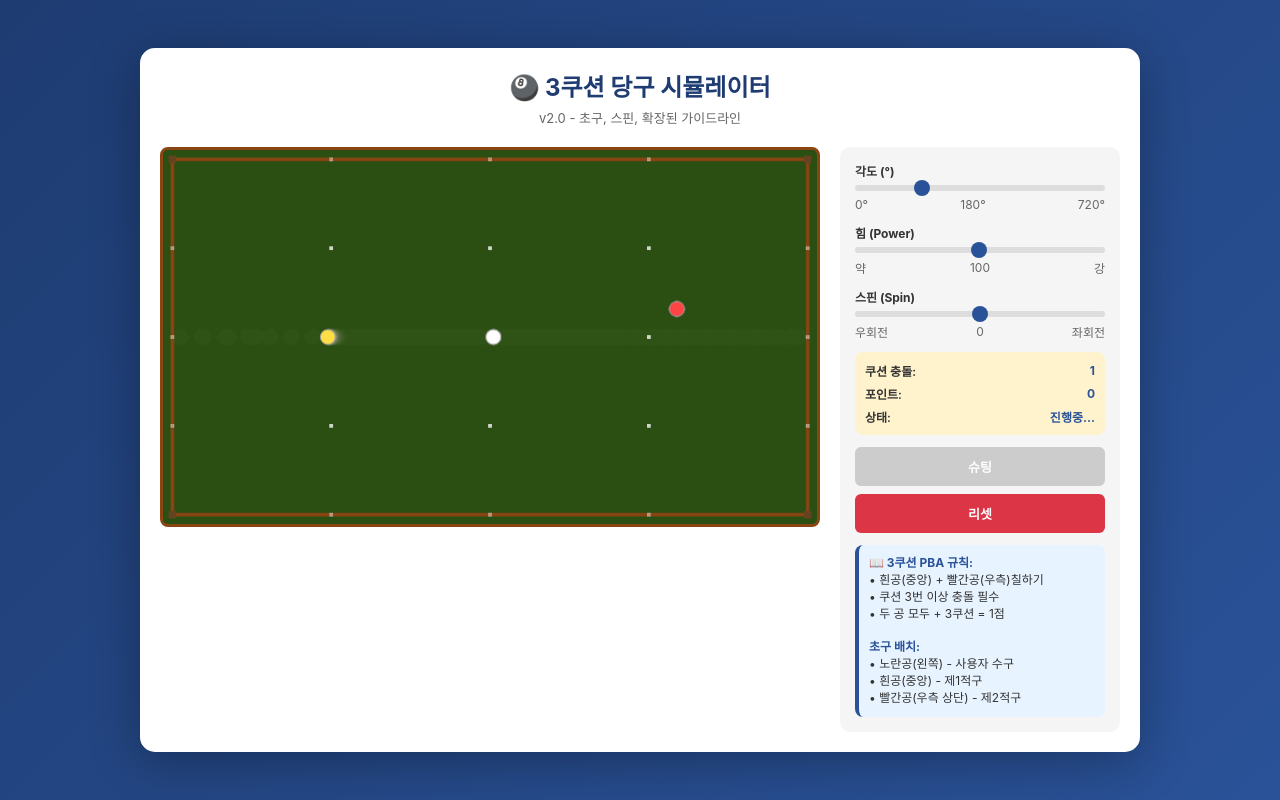
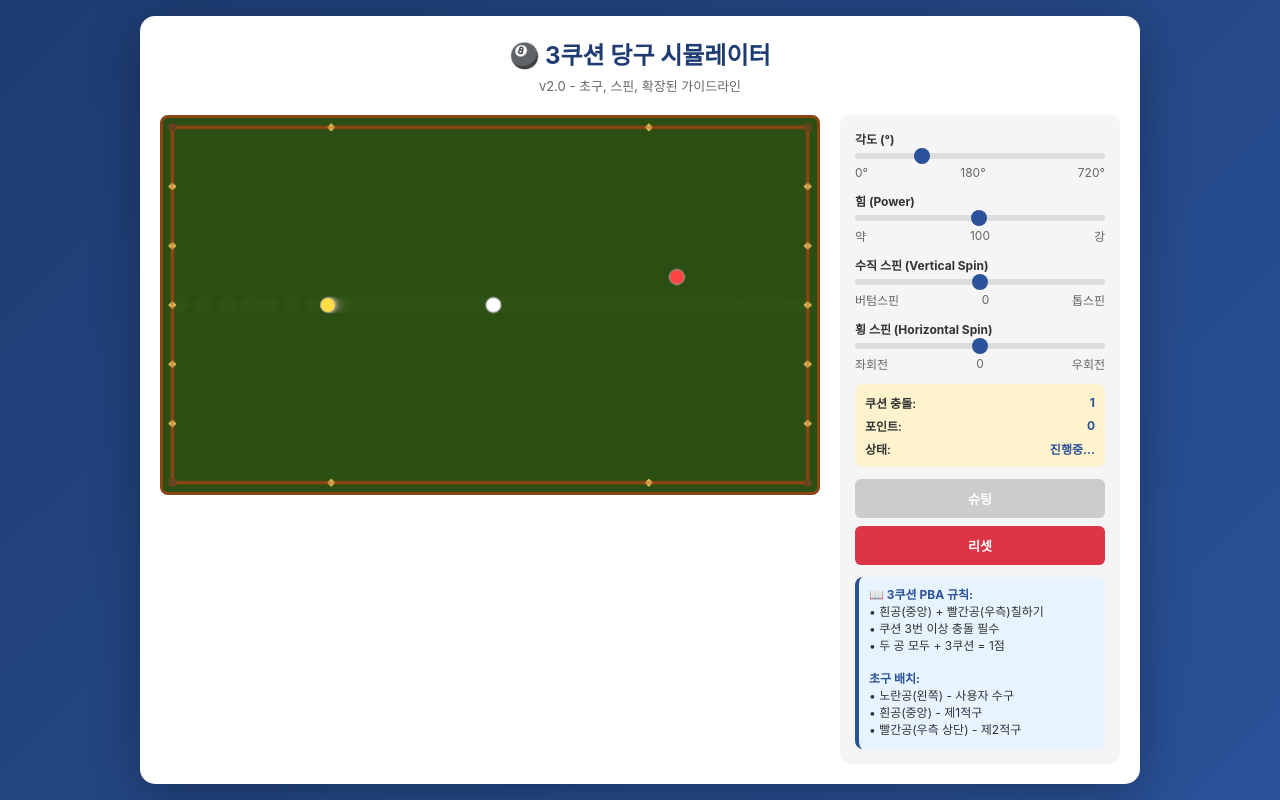
Before and after one commit to zuhthebeg/tools, a plain HTML site: page billiards/index.html in a window 1280 px wide. Both pictures are taken after a click on the button "슈팅". Drawn offline with Linux system fonts and the light colour scheme.

Commit message:
캐롬 당구: 18개 다이아몬드 + 톱/버텀스핀 + 쿠션 복원력

```diff
--- a/billiards/index.html
+++ b/billiards/index.html
@@ -249,12 +249,22 @@
                 </div>
 
                 <div class="control-group">
-                    <label>스핀 (Spin)</label>
+                    <label>수직 스핀 (Vertical Spin)</label>
                     <input type="range" id="spinInput" min="-100" max="100" value="0" />
                     <div class="value-display">
+                        <span>버텀스핀</span>
+                        <span id="spinValue">0</span>
+                        <span>톱스핀</span>
+                    </div>
+                </div>
+
+                <div class="control-group">
+                    <label>횡 스핀 (Horizontal Spin)</label>
+                    <input type="range" id="horizontalSpinInput" min="-100" max="100" value="0" />
+                    <div class="value-display">
+                        <span>좌회전</span>
+                        <span id="horizontalSpinValue">0</span>
                         <span>우회전</span>
-                        <span id="spinValue">0</span>
-                        <span>좌회전</span>
                     </div>
                 </div>
 
@@ -299,9 +309,9 @@
 
         // Game state
         let gameState = {
-            cueBall: { x: 100, y: 200, vx: 0, vy: 0, spin: 0, spinX: 0, spinY: 0 }, // 노란공 (수구 - 왼쪽)
-            targetBall1: { x: 350, y: 200, vx: 0, vy: 0, spin: 0, spinX: 0, spinY: 0 }, // 흰공 (중앙)
-            targetBall2: { x: 550, y: 170, vx: 0, vy: 0, spin: 0, spinX: 0, spinY: 0 }, // 빨간공 (우측, 흰공 위에)
+            cueBall: { x: 100, y: 200, vx: 0, vy: 0, spin: 0, spinX: 0, spinY: 0, spinVertical: 0 }, // 노란공 (수구 - 왼쪽)
+            targetBall1: { x: 350, y: 200, vx: 0, vy: 0, spin: 0, spinX: 0, spinY: 0, spinVertical: 0 }, // 흰공 (중앙)
+            targetBall2: { x: 550, y: 170, vx: 0, vy: 0, spin: 0, spinX: 0, spinY: 0, spinVertical: 0 }, // 빨간공 (우측, 흰공 위에)
             cushionHits: 0,
             score: 0,
             isRunning: false,
@@ -318,9 +328,11 @@
         const angleInput = document.getElementById('angleInput');
         const powerInput = document.getElementById('powerInput');
         const spinInput = document.getElementById('spinInput');
+        const horizontalSpinInput = document.getElementById('horizontalSpinInput');
         const angleValue = document.getElementById('angleValue');
         const powerValue = document.getElementById('powerValue');
         const spinValue = document.getElementById('spinValue');
+        const horizontalSpinValue = document.getElementById('horizontalSpinValue');
         const cushionHitsDisplay = document.getElementById('cushionHits');
         const scoreDisplay = document.getElementById('score');
         const statusDisplay = document.getElementById('status');
@@ -340,19 +352,29 @@
             spinValue.textContent = spinVal;
         });
 
+        horizontalSpinInput.addEventListener('input', () => {
+            const spinVal = parseInt(horizontalSpinInput.value);
+            horizontalSpinValue.textContent = spinVal;
+        });
+
         function shoot() {
             if (gameState.isRunning) return;
 
             const angle = (parseInt(angleInput.value) * Math.PI) / 180;
             const power = parseInt(powerInput.value);
-            const spin = parseInt(spinInput.value) * 0.1;
+            const verticalSpin = parseInt(spinInput.value) * 0.15; // 톱/버텀스핀 (위/아래 회전)
+            const horizontalSpin = parseInt(horizontalSpinInput.value) * 0.1; // 횡스핀 (좌/우 회전)
             const speed = power * 0.3;
 
             gameState.cueBall.vx = Math.cos(angle) * speed;
             gameState.cueBall.vy = Math.sin(angle) * speed;
-            gameState.cueBall.spin = spin;
-            gameState.cueBall.spinX = Math.cos(angle) * spin * 0.5;
-            gameState.cueBall.spinY = Math.sin(angle) * spin * 0.5;
+
+            // 수직 스핀 (톱스핀: +, 버텀스핀: -)
+            gameState.cueBall.spinVertical = verticalSpin;
+
+            // 횡 스핀 (이전 spinX/spinY)
+            gameState.cueBall.spinX = Math.cos(angle) * horizontalSpin * 0.5;
+            gameState.cueBall.spinY = Math.sin(angle) * horizontalSpin * 0.5;
 
             gameState.isRunning = true;
             gameState.cushionHits = 0;
@@ -362,9 +384,9 @@
 
         function resetGame() {
             gameState = {
-                cueBall: { x: 100, y: 200, vx: 0, vy: 0, spin: 0, spinX: 0, spinY: 0 },
-                targetBall1: { x: 350, y: 200, vx: 0, vy: 0, spin: 0, spinX: 0, spinY: 0 },
-                targetBall2: { x: 550, y: 170, vx: 0, vy: 0, spin: 0, spinX: 0, spinY: 0 },
+                cueBall: { x: 100, y: 200, vx: 0, vy: 0, spin: 0, spinX: 0, spinY: 0, spinVertical: 0 },
+                targetBall1: { x: 350, y: 200, vx: 0, vy: 0, spin: 0, spinX: 0, spinY: 0, spinVertical: 0 },
+                targetBall2: { x: 550, y: 170, vx: 0, vy: 0, spin: 0, spinX: 0, spinY: 0, spinVertical: 0 },
                 cushionHits: 0,
                 score: gameState.score,
                 isRunning: false,
@@ -383,6 +405,8 @@
             powerValue.textContent = '100';
             spinInput.value = 0;
             spinValue.textContent = '0';
+            horizontalSpinInput.value = 0;
+            horizontalSpinValue.textContent = '0';
             cushionHitsDisplay.textContent = '0';
             statusDisplay.textContent = '준비중';
             shootBtn.disabled = false;
@@ -399,16 +423,27 @@
                 // Apply spin friction
                 ball.spinX *= gameState.spinFriction;
                 ball.spinY *= gameState.spinFriction;
+                ball.spinVertical *= gameState.spinFriction;
 
-                // Convert spin to velocity (스핀을 더 크게 반영)
+                // Convert horizontal spin to lateral velocity
                 ball.vx += ball.spinX * 0.15;
                 ball.vy += ball.spinY * 0.15;
+
+                // Convert vertical spin to forward/backward motion (스핀으로 인한 복원력)
+                const angle = Math.atan2(ball.vy, ball.vx);
+                const speed = Math.sqrt(ball.vx * ball.vx + ball.vy * ball.vy);
+                if (speed > 0.1) {
+                    // 톱스핀(+): 진행방향 유지, 버텀스핀(-): 진행방향 역전
+                    ball.vx += Math.cos(angle) * ball.spinVertical * 0.1;
+                    ball.vy += Math.sin(angle) * ball.spinVertical * 0.1;
+                }
 
                 // Stop if velocities are too small
                 if (Math.abs(ball.vx) < 0.1) ball.vx = 0;
                 if (Math.abs(ball.vy) < 0.1) ball.vy = 0;
                 if (Math.abs(ball.spinX) < 0.05) ball.spinX = 0;
                 if (Math.abs(ball.spinY) < 0.05) ball.spinY = 0;
+                if (Math.abs(ball.spinVertical) < 0.05) ball.spinVertical = 0;
 
                 // Update positions
                 ball.x += ball.vx;
@@ -449,6 +484,8 @@
                 ball.y = gameState.margin + gameState.ballRadius;
                 ball.vy *= -0.9;
                 ball.spinX *= -0.8;
+                // 수직 스핀: 충돌 후 복원력으로 기존 진행방향 유지 (진행 방향의 스핀은 점진적으로 복원)
+                ball.spinVertical *= -0.6; // 톱/버텀 스핀 부분 반전 (충돌 후 복원력 작용)
                 hitWall = true;
             }
 
@@ -456,6 +493,7 @@
                 ball.y = gameState.tableHeight - gameState.margin - gameState.ballRadius;
                 ball.vy *= -0.9;
                 ball.spinX *= -0.8;
+                ball.spinVertical *= -0.6;
                 hitWall = true;
             }
 
@@ -464,6 +502,7 @@
                 ball.x = gameState.margin + gameState.ballRadius;
                 ball.vx *= -0.9;
                 ball.spinY *= -0.8;
+                ball.spinVertical *= -0.6;
                 hitWall = true;
             }
 
@@ -471,6 +510,7 @@
                 ball.x = gameState.tableWidth - gameState.margin - gameState.ballRadius;
                 ball.vx *= -0.9;
                 ball.spinY *= -0.8;
+                ball.spinVertical *= -0.6;
                 hitWall = true;
             }
 
@@ -547,19 +587,58 @@
             ctx.lineWidth = 3;
             ctx.strokeRect(gameState.margin, gameState.margin, gameState.tableWidth - gameState.margin * 2, gameState.tableHeight - gameState.margin * 2);
 
-            // Draw diamond points (포인트 마킹)
-            ctx.fillStyle = 'rgba(255, 255, 255, 0.4)';
+            // Draw 18 diamond points for carom billiards (캐롬 당구대 18개 다이아몬드)
+            // 장쿠션(좌/우): 각 7개 = 14개
+            // 단쿠션(상/하): 각 2개 = 4개
+            ctx.fillStyle = 'rgba(255, 200, 100, 0.6)';
             const tableW = gameState.tableWidth - gameState.margin * 2;
             const tableH = gameState.tableHeight - gameState.margin * 2;
-            const pointsX = [0, 0.25, 0.5, 0.75, 1];
-            const pointsY = [0, 0.25, 0.5, 0.75, 1];
+            const diamonds = [];
 
-            pointsX.forEach(px => {
-                pointsY.forEach(py => {
-                    const x = gameState.margin + tableW * px;
-                    const y = gameState.margin + tableH * py;
-                    ctx.fillRect(x - 2, y - 2, 4, 4);
+            // 좌측 장쿠션 (7개): y 방향으로 균등 분배
+            for (let i = 0; i < 7; i++) {
+                diamonds.push({
+                    x: gameState.margin,
+                    y: gameState.margin + (tableH / 6) * i
                 });
+            }
+
+            // 우측 장쿠션 (7개): y 방향으로 균등 분배
+            for (let i = 0; i < 7; i++) {
+                diamonds.push({
+                    x: gameState.margin + tableW,
+                    y: gameState.margin + (tableH / 6) * i
+                });
+            }
+
+            // 상단 단쿠션 (2개): 중앙과 절반 위치
+            diamonds.push({
+                x: gameState.margin + tableW / 4,
+                y: gameState.margin
+            });
+            diamonds.push({
+                x: gameState.margin + (tableW * 3) / 4,
+                y: gameState.margin
+            });
+
+            // 하단 단쿠션 (2개): 중앙과 절반 위치
+            diamonds.push({
+                x: gameState.margin + tableW / 4,
+                y: gameState.margin + tableH
+            });
+            diamonds.push({
+                x: gameState.margin + (tableW * 3) / 4,
+                y: gameState.margin + tableH
+            });
+
+            // Draw diamonds
+            diamonds.forEach(d => {
+                // 다이아몬드 모양 (회전된 사각형)
+                ctx.save();
+                ctx.translate(d.x, d.y);
+                ctx.rotate(Math.PI / 4);
+                ctx.fillRect(-3, -3, 6, 6);
+                ctx.restore();
             });
 
             // Draw cushions
@@ -585,12 +664,24 @@
             ctx.stroke();
 
             // Draw spin indicator on cue ball
-            if (gameState.cueBall.spin !== 0) {
-                ctx.strokeStyle = '#ff6666';
-                ctx.lineWidth = 1;
+            if (gameState.cueBall.spinVertical !== 0) {
+                // 톱/버텀 스핀 표시
+                ctx.strokeStyle = gameState.cueBall.spinVertical > 0 ? '#6666ff' : '#ff6666';
+                ctx.lineWidth = 2;
                 ctx.beginPath();
                 ctx.arc(gameState.cueBall.x, gameState.cueBall.y, gameState.ballRadius + 2, 0, Math.PI * 2);
                 ctx.stroke();
+            }
+
+            if (gameState.cueBall.spinX !== 0 || gameState.cueBall.spinY !== 0) {
+                // 횡 스핀 표시
+                ctx.strokeStyle = '#ffaa00';
+                ctx.lineWidth = 1;
+                ctx.setLineDash([2, 2]);
+                ctx.beginPath();
+                ctx.arc(gameState.cueBall.x, gameState.cueBall.y, gameState.ballRadius + 4, 0, Math.PI * 2);
+                ctx.stroke();
+                ctx.setLineDash([]);
             }
 
             // Draw target balls (white/red)
```
